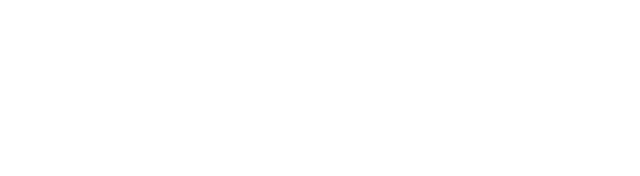
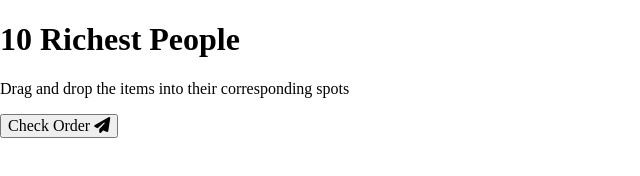
Before and after one commit to denis-fominykh/sortable-list-vanilla-js, a website built with webpack: page src/html/index.html in a window 1280 px wide. Shown: the whole page, without its empty margins (0-640 px from the left). Built offline with nearby package versions, Linux system fonts and the light colour scheme.

Commit message:
creating the simple html template use a heading, an unordered list and a button

```diff
--- a/src/html/index.html
+++ b/src/html/index.html
@@ -9,5 +9,13 @@
 </head>
 <body>
   <noscript>You need to enable JavaScript to run this app.</noscript>
+
+  <h1>10 Richest People</h1>
+  <p>Drag and drop the items into their corresponding spots</p>
+  <ul class="draggable-list" id="draggable-list"></ul>
+  <button class="check-btn" id="check">
+    Check Order
+    <i class="fas fa-paper-plane"></i>
+  </button>
 </body>
 </html>
```
